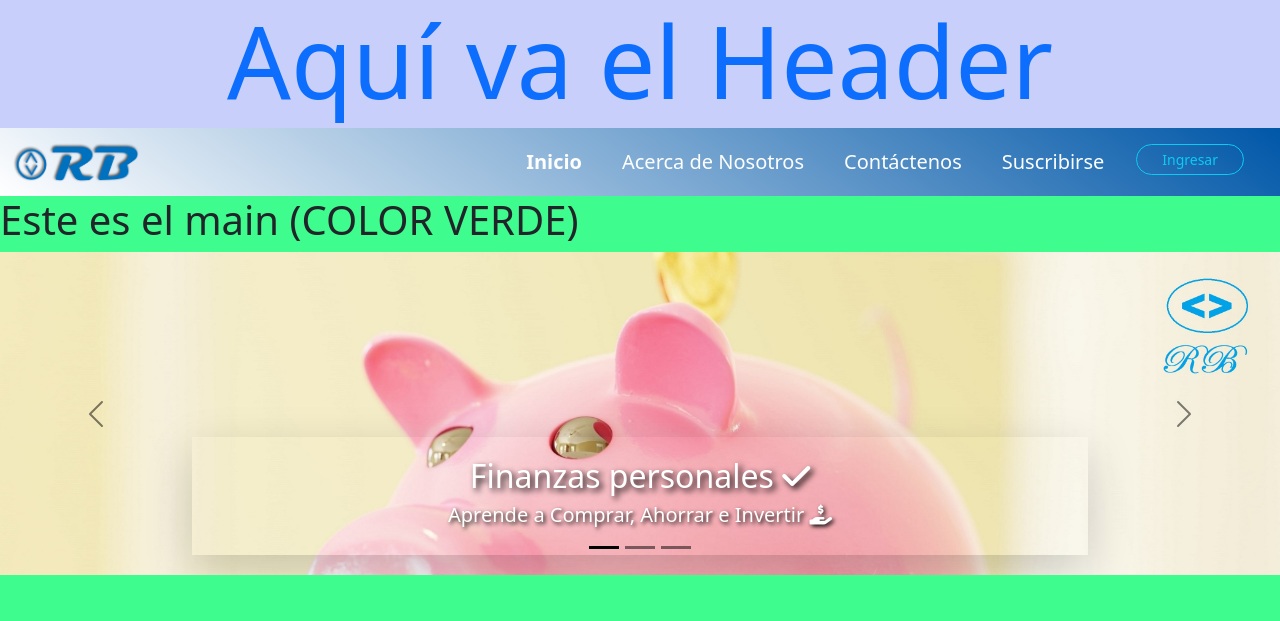
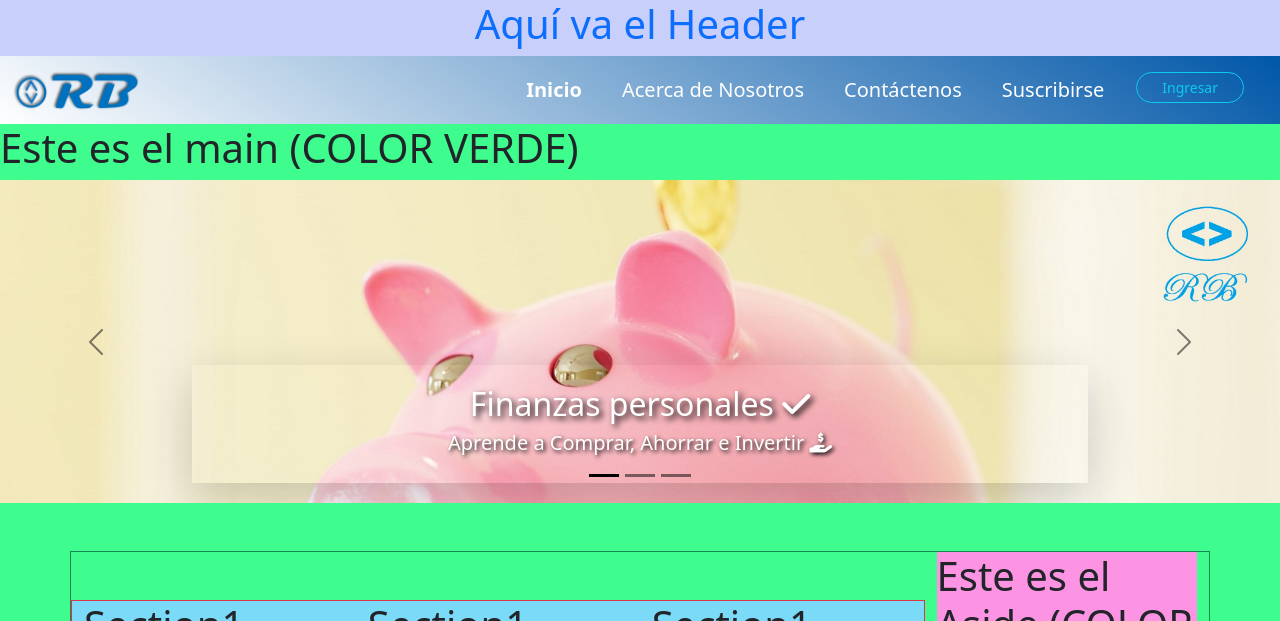
Before and after one commit to acorrea15/acorrea15.github.io, a plain HTML site: page index.html in a window 1280 px wide. Shown: the top 621 px of the page. Drawn offline with nearby package versions, Linux system fonts and the light colour scheme.

Commit message:
commit 2

```diff
--- a/index.html
+++ b/index.html
@@ -30,7 +30,7 @@
 
 
     <header class="d-flex justify-content-center text-primary" style="background-color: rgb(200, 207, 250);">
-        <h1 style="font-size:100px;">Aquí va el Header</h1>
+        <h1>Aquí va el Header</h1>
 
     </header>
 
```
